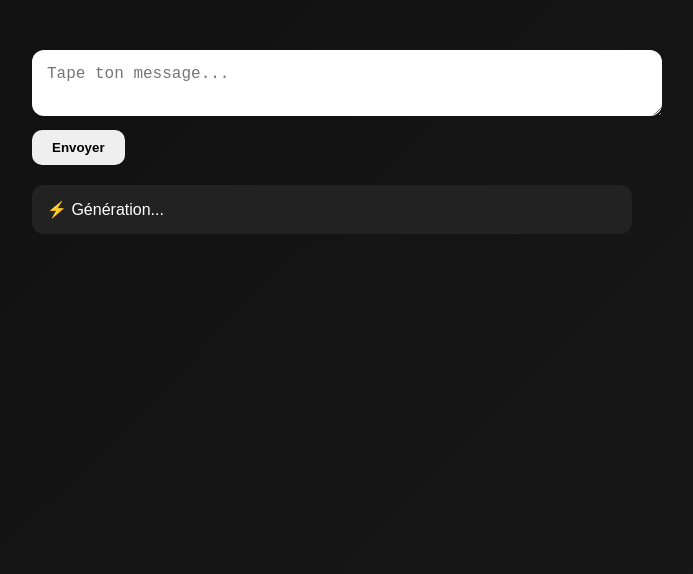
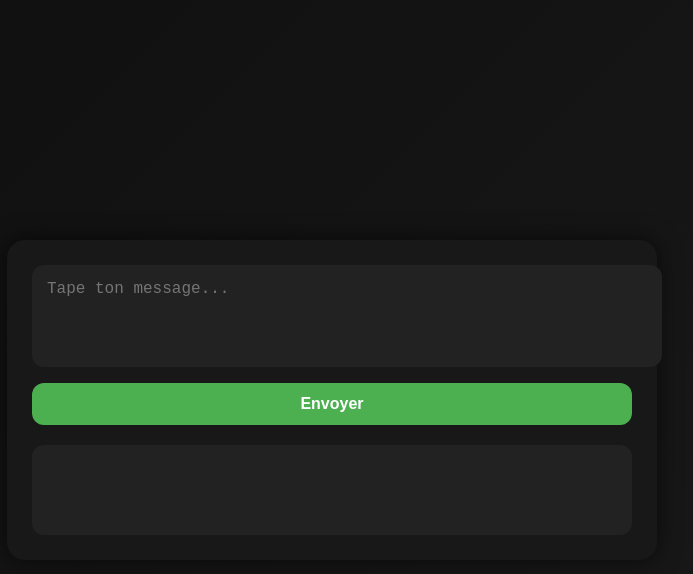
Before and after one commit to modo-de-sipho/ia-debitage, a plain HTML site: page index.html in a window 1280 px wide. Both pictures are taken after a click on the button "Envoyer". Shown: the whole page, without its empty margins (308-1001 px from the left). Drawn offline with Linux system fonts and the light colour scheme; no server answers.

Commit message:
Update index.html

```diff
--- a/index.html
+++ b/index.html
@@ -3,69 +3,141 @@
 <head>
 <meta charset="UTF-8">
 <title>Groq Beast</title>
+
 <style>
 body {
-  font-family: Arial;
+  font-family: Arial, sans-serif;
   background: linear-gradient(135deg,#0f0f0f,#1a1a1a);
   color: white;
   display:flex;
   flex-direction:column;
   align-items:center;
+  justify-content:center;
   height:100vh;
   margin:0;
 }
+
 #chat {
   width:90%;
   max-width:600px;
-  margin-top:50px;
+  background:#181818;
+  padding:25px;
+  border-radius:18px;
+  box-shadow:0 0 25px rgba(0,0,0,0.6);
 }
+
 textarea {
   width:100%;
   padding:15px;
   border-radius:12px;
   border:none;
   font-size:16px;
+  resize:none;
+  outline:none;
+  background:#222;
+  color:white;
 }
+
 button {
-  margin-top:10px;
-  padding:10px 20px;
-  border-radius:10px;
+  margin-top:12px;
+  padding:12px;
+  width:100%;
+  border-radius:12px;
   border:none;
   cursor:pointer;
   font-weight:bold;
+  font-size:16px;
+  background:#4CAF50;
+  color:white;
+  transition:0.2s;
 }
+
+button:hover {
+  background:#45a049;
+}
+
+button:disabled {
+  background:#555;
+  cursor:not-allowed;
+}
+
 .response {
   margin-top:20px;
   background:#222;
   padding:15px;
   border-radius:12px;
+  min-height:60px;
+  white-space:pre-wrap;
 }
 </style>
 </head>
+
 <body>
 
 <div id="chat">
-  <textarea id="input" placeholder="Tape ton message..."></textarea>
-  <button onclick="send()">Envoyer</button>
+  <textarea id="input" rows="4" placeholder="Tape ton message..."></textarea>
+  <button id="sendBtn">Envoyer</button>
   <div id="output" class="response"></div>
 </div>
 
 <script>
-async function send() {
-  const input = document.getElementById("input").value
+document.addEventListener("DOMContentLoaded", () => {
+
+  const input = document.getElementById("input")
   const output = document.getElementById("output")
+  const button = document.getElementById("sendBtn")
 
-  output.innerHTML = "⚡ Génération..."
+  button.addEventListener("click", send)
 
-  const res = await fetch("/.netlify/functions/chat", {
-    method: "POST",
-    headers: { "Content-Type": "application/json" },
-    body: JSON.stringify({ message: input })
+  input.addEventListener("keydown", (e) => {
+    if (e.key === "Enter" && !e.shiftKey) {
+      e.preventDefault()
+      send()
+    }
   })
 
-  const data = await res.json()
-  output.innerHTML = data.reply
-}
+  async function send() {
+
+    const message = input.value.trim()
+    if (!message) return
+
+    output.innerHTML = "⚡ Génération..."
+    button.disabled = true
+
+    try {
+      const response = await fetch("/.netlify/functions/chat", {
+        method: "POST",
+        headers: { "Content-Type": "application/json" },
+        body: JSON.stringify({ message })
+      })
+
+      const text = await response.text()
+
+      if (!response.ok) {
+        throw new Error("Erreur serveur " + response.status)
+      }
+
+      if (!text) {
+        throw new Error("Réponse vide du serveur")
+      }
+
+      const data = JSON.parse(text)
+
+      if (!data.reply) {
+        throw new Error("Format de réponse invalide")
+      }
+
+      output.innerHTML = data.reply
+
+    } catch (error) {
+      console.error(error)
+      output.innerHTML = "💥 " + error.message
+    }
+
+    button.disabled = false
+  }
+
+})
 </script>
 
 </body>
```
